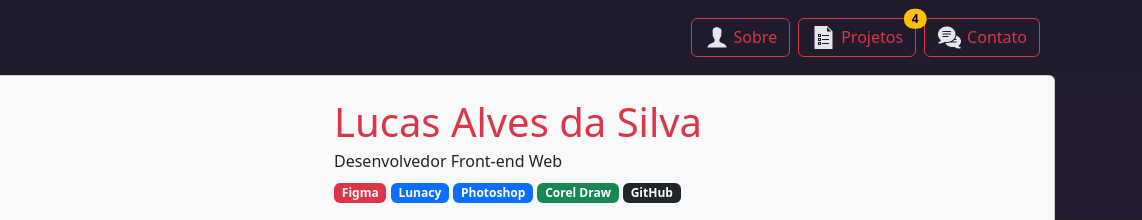
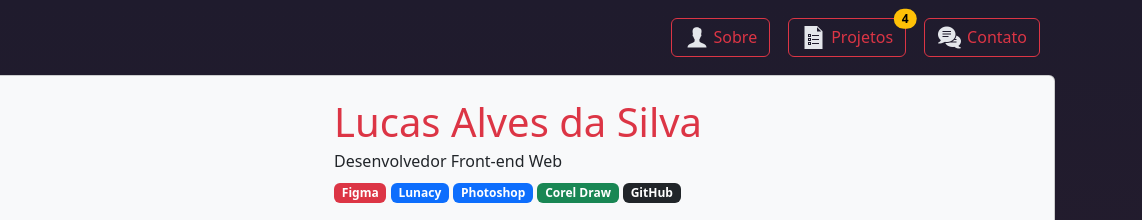
Before and after one commit to Lucas-Alves-Silva/personal-page, a plain HTML site: page index.html in a window 1280 px wide. Shown: the top 220 px of the page, 138-1280 px from the left. Drawn offline with nearby package versions, Linux system fonts and the light colour scheme.

Commit message:
Espaçamento dos botões do menu principal.

```diff
--- a/styles.css
+++ b/styles.css
@@ -78,6 +78,10 @@ button img {
 button a, a:hover {
     text-decoration: none;
     color: inherit;
+}
+
+.container-fluid {
+    gap: 10px;
 }
 
 .img-head {
```
